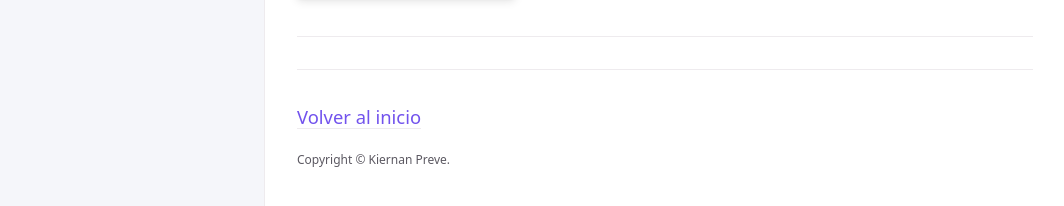
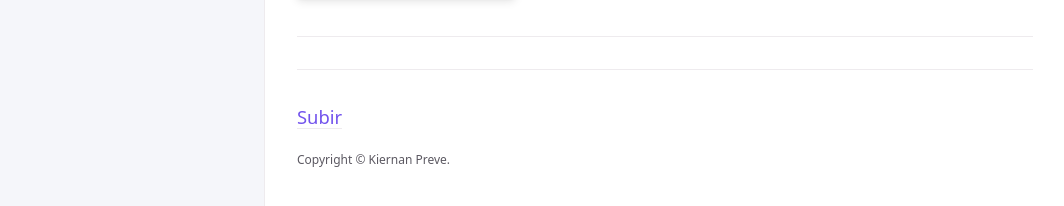
Before and after one commit to KierPrev/DentroDelOrigen, a Jekyll site: the page built from index.md, in a window 1280 px wide. Shown: the part 546-752 px from the top of the page, without its empty margins (107-1171 px from the left). Built offline with Jekyll 4.4.1, drawn with Linux system fonts in a browser that asks for light colours.

Commit message:
Update _config.yml

```diff
--- a/_config.yml
+++ b/_config.yml
@@ -79,7 +79,7 @@ nav_sort: case_sensitive # Capital letters sorted before lowercase
 
 # Back to top link
 back_to_top: true
-back_to_top_text: "Volver al inicio"
+back_to_top_text: "Subir"
 
 footer_content: "Copyright &copy; Kiernan Preve."
 
```
